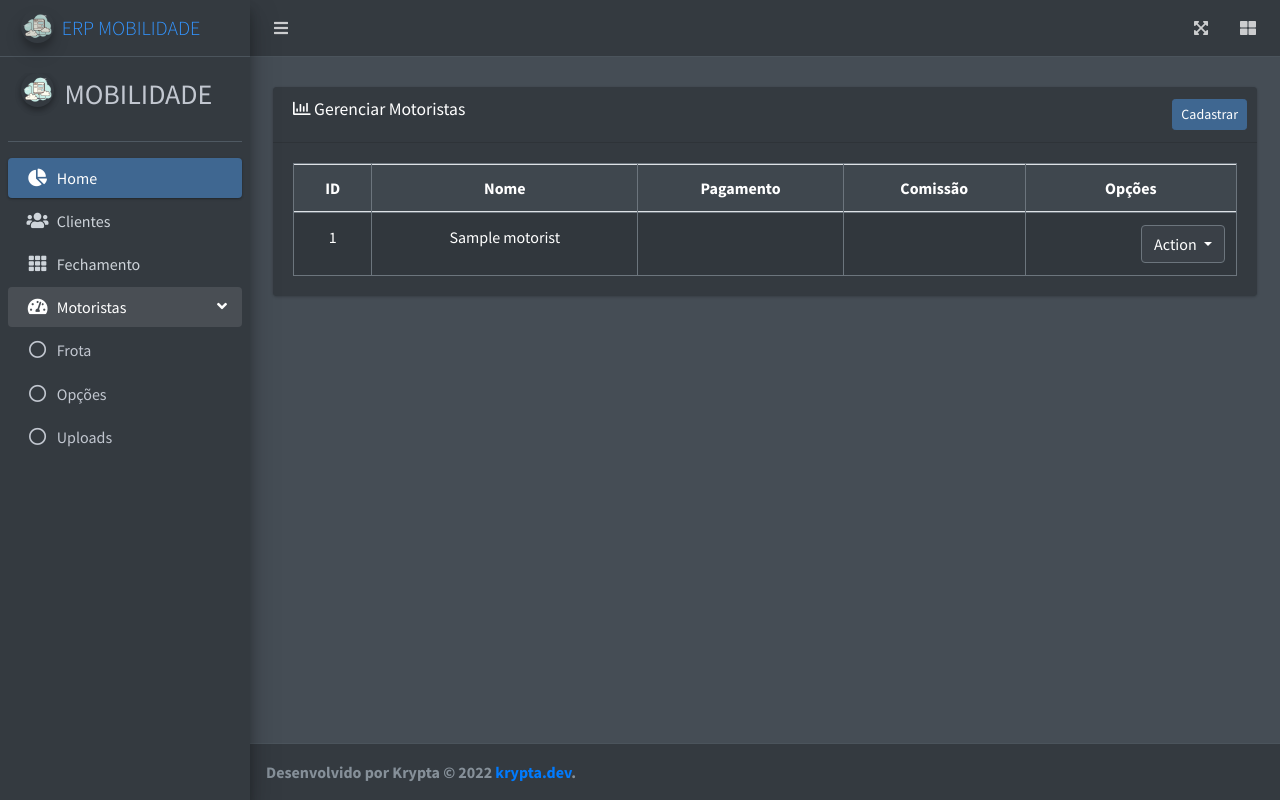
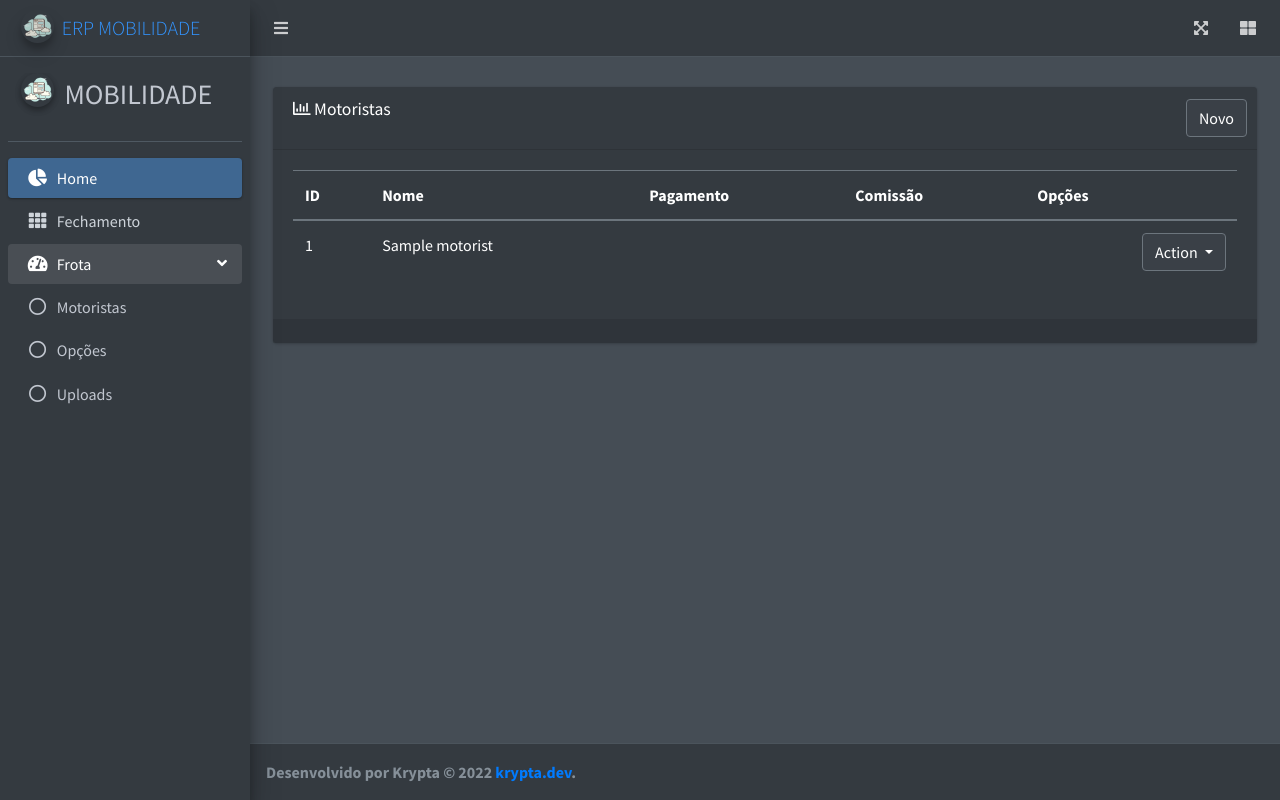
Before and after one commit to dreamakers-systems/Erp-Mobilidade-Flask, a Flask app: page /motorists/ in a window 1280 px wide. Run offline with Flask 2, Linux system fonts and the light colour scheme; a user stored in the database is signed in; tables that the repository leaves empty hold one stand-in row (values such as "Sample post"); some libraries are stand-ins or nearby versions.

Commit message:
Ajustes no front-end.

```diff
--- a/src/templates/layouts/base/main_sidebar.html
+++ b/src/templates/layouts/base/main_sidebar.html
@@ -29,14 +29,14 @@
             </p>
           </a>
         </li>
-        <li class="nav-item">
+        <!-- <li class="nav-item">
           <a href="/clients" class="nav-link">
             <i class="nav-icon fas fa-users"></i>
             <p>
               Clientes
             </p>
           </a>
-        </li>
+        </li> -->
         <li class="nav-item">
           <a href="/revenues/invoices" class="nav-link">
             <i class="nav-icon fas fa-th"></i>
@@ -49,7 +49,7 @@
           <a href="/" class="nav-link">
             <i class="nav-icon fas fa-tachometer-alt"></i>
             <p>
-              Motoristas
+              Frota
               <i class="right fas fa-angle-left"></i>
             </p>
           </a>
@@ -57,7 +57,7 @@
             <li class="nav-item">
               <a href="/motorists" class="nav-link">
                 <i class="far fa-circle nav-icon"></i>
-                <p>Frota</p>
+                <p>Motoristas</p>
               </a>
             </li>
             <li class="nav-item">
--- a/src/templates/pages/clients/show.html
+++ b/src/templates/pages/clients/show.html
@@ -3,14 +3,12 @@
 
 
 {% macro _body() %}
-<table class="table table-head-fixed table-striped text-center table-responsive">
+<table class="table table-bordered table table-hover table-head-fixed table-striped table-responsive">
     <thead>
         <tr>
             <th class="col-1">ID</th>
             <th class="col-4">Nome</th>
-            <th class="col-2">Equipamento</th>
             <th class="col-2">Estado</th>
-            <th class="col-3">Ultima Atualização</th>
             <th class="col-1">Ações</th>
         </tr>
     </thead>
--- a/src/templates/pages/dashboard/contents/graph_runs.html
+++ b/src/templates/pages/dashboard/contents/graph_runs.html
@@ -4,6 +4,7 @@
 {% macro body() %}
 <div class="row">
     <div class="col">
+
       <p class="text-center">
           <strong>Sales: 1 Jan, 2014 - 30 Jul, 2014</strong>
       </p>
@@ -12,6 +13,7 @@
           <!-- Sales Chart Canvas -->
           <canvas id="salesChart" height="180" style="height: 180px;"></canvas>
       </div>
+
       <div
         id="dataProps"
         segunda=10
--- a/src/templates/pages/motorists/show.html
+++ b/src/templates/pages/motorists/show.html
@@ -1,21 +1,8 @@
 {% extends 'layouts/dashboard.html' %}
 
-{% macro show_motorists() %}
-<div class="col">
-<div class="card text-center">
-  <div class="card-header">
-    <h3 class="card-title">
-      <i class="far fa-chart-bar"></i>
-      Gerenciar Motoristas
-    </h3>
-    <div class="card-tools">
-      <div class="btn-group" id="realtime" data-toggle="btn-toggle">
-        <a href="create" type="button" class="btn btn-primary btn-sm" data-toggle="off">Cadastrar</a>
-      </div>
-    </div>
-  </div>
-  <div class="card-body">
-    <table class="table table-bordered table table-hover table-head-fixed table-striped">
+{% macro _body() %}
+<div class="table-responsive p-0">
+      <table class="table table-hover text-nowrap">
       <thead>
         <tr>
           <th>ID</th>
@@ -47,11 +34,26 @@
         {% endfor %}
       </tbody>
     </table>
-  </div>
 </div>
+
+{% endmacro %}
+{% macro mostrar() %}
+<div class="col">
+
+    {{card_primary(
+        _class="",
+        title="Motoristas",
+
+        card_tools=buttons(
+            link="novo",
+            button_type="button",
+            _class="btn-default",
+            button_text="Novo"),
+
+        card_body=_body()
+        )}}
 </div>
 {% endmacro %}
-
 {% block content %}
-{{ (show_motorists()) }}
+{{ (mostrar()) }}
 {% endblock %}
--- a/src/templates/pages/revenues/invoices.html
+++ b/src/templates/pages/revenues/invoices.html
@@ -4,13 +4,13 @@
 <form method="post">
   <div class="form-group">
     <div class="row">
-      <div class="col">
+      <div class="col-lg p-1">
         {{ date_range(name="daterange") }}
       </div>
-      <div class="col-3">
+      <div class="col-lg-3 p-1">
         {{ select(motorists, name="option") }}
       </div>
-      <div class="col-1">
+      <div class="col-lg-1 p-1">
         <button type="submit" class="btn btn-primary float-right">Pesquisar</button>
       </div>
     </div>
```
Also changed, not shown: src/templates/pages/dashboard/index.html (+2 -6 lines), src/templates/pages/motorists/uploads.html (+20 -8 lines), src/templates/pages/revenues/show.html (+3 -4 lines), src/templates/pages/dashboard/contents/top_cards.html (line endings or trailing spaces). Lines whose indentation alone changed are shown as unchanged.
